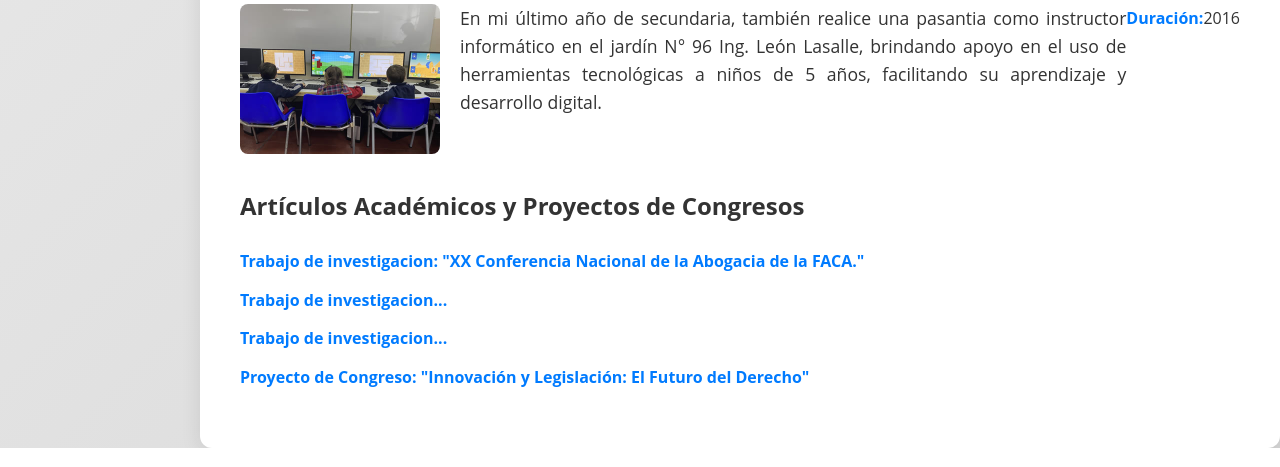
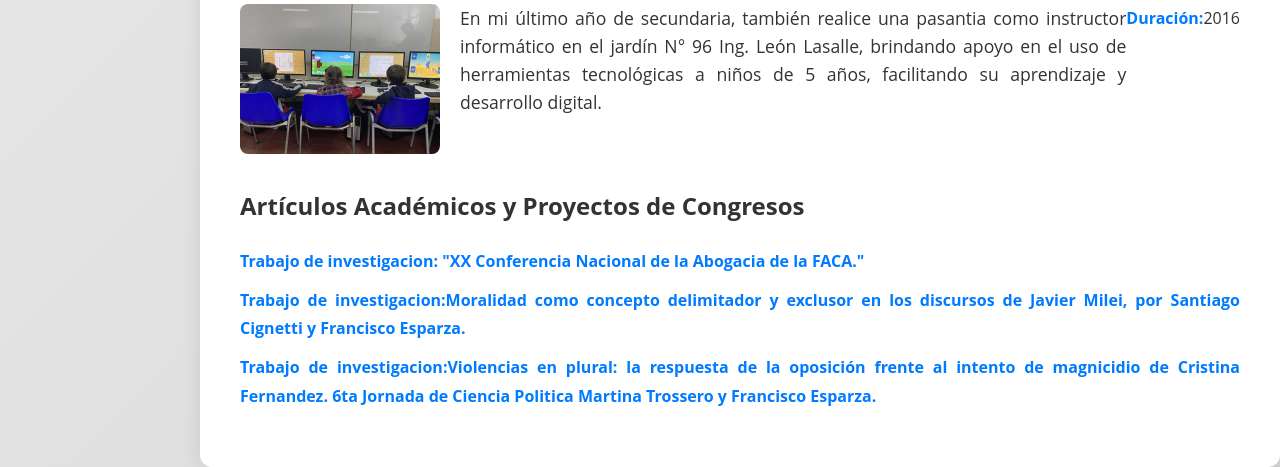
Before and after one commit to fezfranck/CV-WEB-FUNCA, a Flask app: page /experiencias in a window 1280 px wide. Shown: the part 1208-1675 px from the top of the page. Run offline with Flask 3, Linux system fonts and the light colour scheme.

Commit message:
Update experiencias.html

```diff
--- a/templates/experiencias.html
+++ b/templates/experiencias.html
@@ -213,16 +213,17 @@
         <div class="experience-section">
             <img src="/static/images/Pasantia02.jpg" alt="Gestión Cultural">
             <p>En mi último año de secundaria, también realice una pasantia como instructor informático en el jardín N° 96 Ing. León Lasalle, brindando apoyo en el uso de herramientas tecnológicas a niños de 5 años, facilitando su aprendizaje y desarrollo digital.</p>
-      <strong>Duración:</strong> 2016</p>
+      <strong> Duración:</strong> 2016 </p>
         </div>
 
         <div class="downloads-section">
             <h2>Artículos Académicos y Proyectos de Congresos</h2>
             <ul>
                 <li><a href="/static/files/XX Conferencia Nacional de la Abogacia de la FACA.pdf" download>Trabajo de investigacion: "XX Conferencia Nacional de la Abogacia de la FACA."</a></li>
-                <li><a href="/static/files/Moralidad como concepto delimitador y exclusor en los discursos de Javier Milei.pdf" download>Trabajo de investigacion...</a></li>
-                <li><a href="/static/files/Violencias en plural.pdf" download>Trabajo de investigacion...</a></li>
-                <li><a href="/static/files/proyecto_2.pdf" download>Proyecto de Congreso: "Innovación y Legislación: El Futuro del Derecho"</a></li>
+                <li><a href="/static/files/Moralidad como concepto delimitador y exclusor en los discursos de Javier Milei.pdf" download>Trabajo de investigacion:Moralidad como concepto delimitador y exclusor en los discursos de Javier Milei, por Santiago Cignetti y Francisco Esparza.</a></li>
+                <li><a href="/static/files/Violencias en plural.pdf" download>Trabajo de investigacion:Violencias en plural: la respuesta de la oposición frente al intento de magnicidio de
+                    Cristina Fernandez. 6ta Jornada de Ciencia Politica Martina Trossero y Francisco Esparza.</a></li>
+
             </ul>
         </div>
     </section>
```
